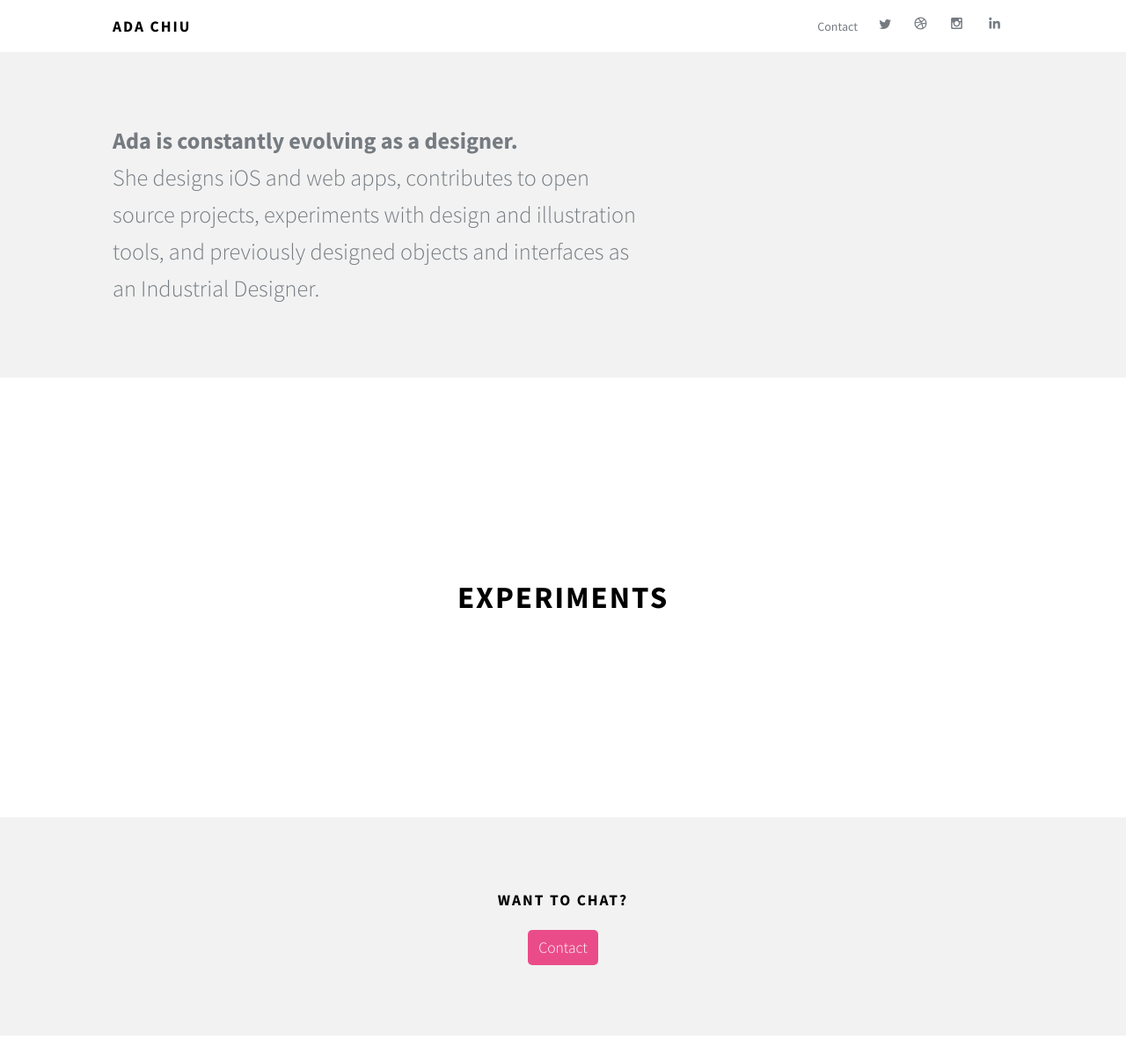
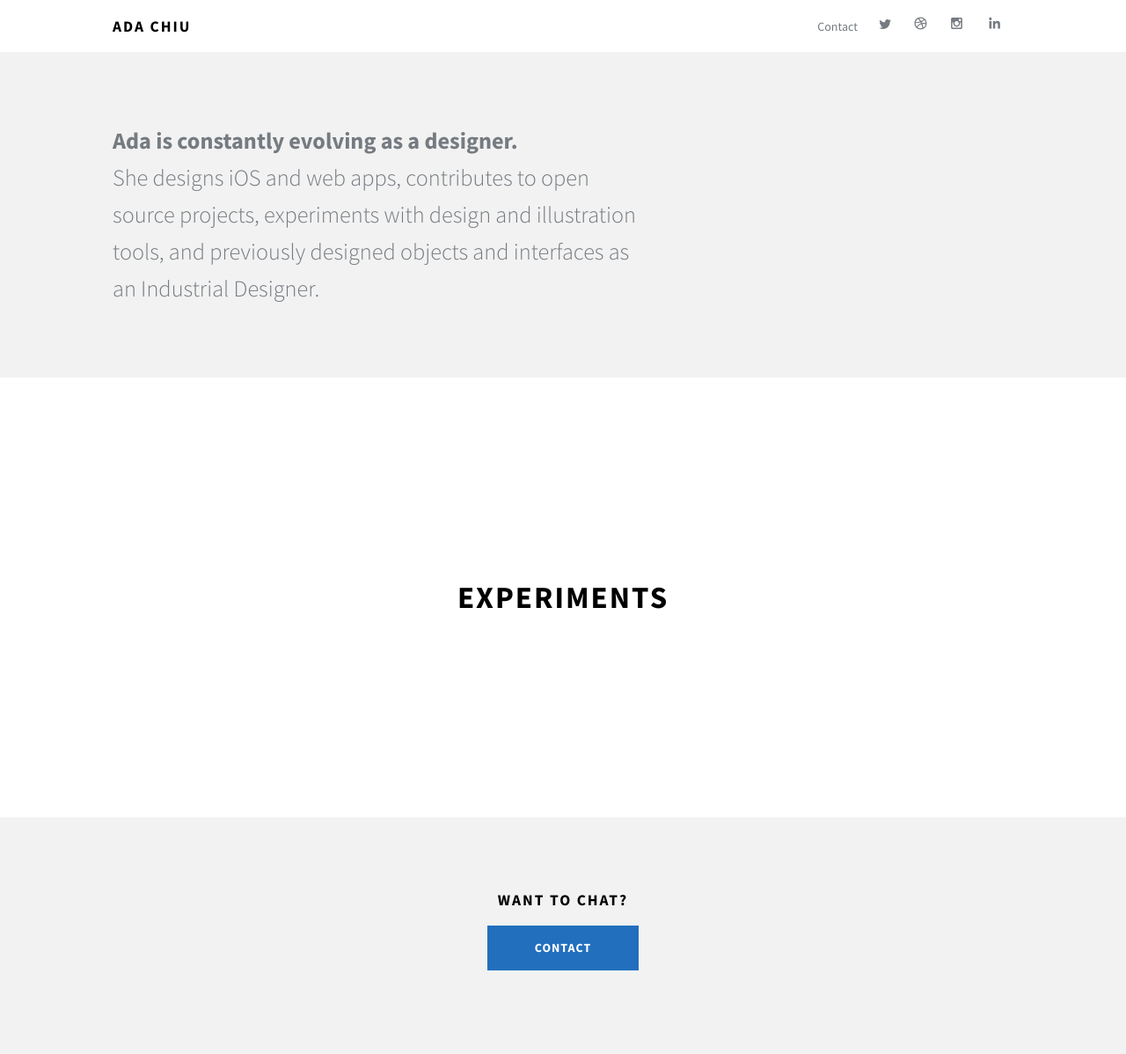
Before and after one commit to adachiu/adachiu.github.io, a Jekyll site: the page built from index.html, in a window 1280 px wide. Shown: the whole page at 88% size. Built offline with Jekyll 4.4.1, drawn with Linux system fonts in a browser that asks for light colours; before the commit the page ends 1177 px from its top, so only the background shows below that.

Commit message:
edit button animation style

```diff
--- a/_includes/section-footer.html
+++ b/_includes/section-footer.html
@@ -5,5 +5,5 @@
 
 <footer class="footer">
   <h3>Want to chat?</h3>
-    <a class="button button-home" href="{{ site.baseurl }}/contact">Contact</a>
+    <a class="btn btn-6 btn-6a" href="{{ site.baseurl }}/contact">Contact</a>
 </footer>
--- a/assets/css/main.css
+++ b/assets/css/main.css
@@ -451,29 +451,33 @@ body {
   text-decoration: none;
   color: #757b81; }
 
-/* line 1, 1-base/_buttons.scss */
-button, input[type="button"], input[type="reset"], input[type="submit"],
-.button {
-  border-top-left-radius: 5px;
-  border-top-right-radius: 5px;
-  border-bottom-right-radius: 5px;
-  border-top-right-radius: 5px;
-  border-bottom-left-radius: 5px;
-  border-bottom-right-radius: 5px;
-  border-bottom-left-radius: 5px;
-  border-top-left-radius: 5px;
-  display: -webkit-box;
-  display: -webkit-flex;
-  display: -ms-flexbox;
-  display: flex;
-  -webkit-box-pack: center;
-  -webkit-justify-content: center;
-      -ms-flex-pack: center;
-          justify-content: center;
-  -webkit-box-align: center;
-  -webkit-align-items: center;
-      -ms-flex-align: center;
-          align-items: center; }
+/* General button style (reset) */
+/* line 2, 1-base/_buttons.scss */
+.btn {
+  border: none;
+  font-family: inherit;
+  font-size: inherit;
+  color: inherit;
+  background: none;
+  cursor: pointer;
+  padding: 10px 50px;
+  display: inline-block;
+  margin: 15px 30px;
+  text-transform: uppercase;
+  letter-spacing: 1px;
+  font-weight: 700;
+  outline: none;
+  position: relative;
+  -webkit-transition: all 0.3s;
+  transition: all 0.3s; }
+
+/* line 22, 1-base/_buttons.scss */
+.btn:after {
+  content: '';
+  position: absolute;
+  z-index: -1;
+  -webkit-transition: all 0.3s;
+  transition: all 0.3s; }
 
 /*
 @import "2-modules/example";
@@ -646,16 +650,24 @@ a svg:hover #linkedin-logo {
   background: #f2f2f2;
   background: #f2f2f2; }
 
-/* line 10, 3-sections/_home-footer.scss */
-.button-home {
-  margin-top: 20px;
-  height: 40px;
-  width: 80px;
-  font-size: 1.25em;
-  font-weight: 100;
-  color: white;
-  background-color: #ea4c89; }
-  /* line 19, 3-sections/_home-footer.scss */
-  .button-home:hover, .button-home:active {
-    color: #757b81;
-    background-color: #f2f2f2; }
+/* Button 6 */
+/* line 11, 3-sections/_home-footer.scss */
+.btn-6 {
+  color: #fff;
+  background: #226fbe;
+  -webkit-transition: none;
+  transition: none; }
+
+/* line 19, 3-sections/_home-footer.scss */
+.btn-6:active {
+  top: 2px; }
+
+/* Button 6a */
+/* line 24, 3-sections/_home-footer.scss */
+.btn-6a {
+  border: 4px solid #226fbe; }
+
+/* line 28, 3-sections/_home-footer.scss */
+.btn-6a:hover {
+  background: transparent;
+  color: #226fbe; }
```
Also changed, not shown: assets/css/1-base/_buttons.scss (+28 -9 lines), assets/css/3-sections/_home-footer.scss (+20 -12 lines).
